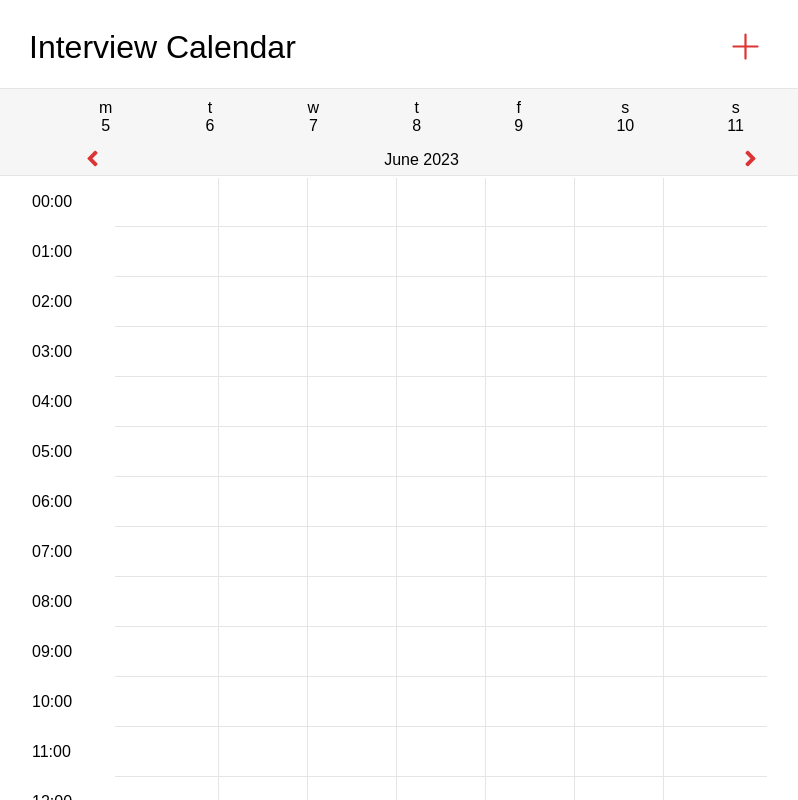
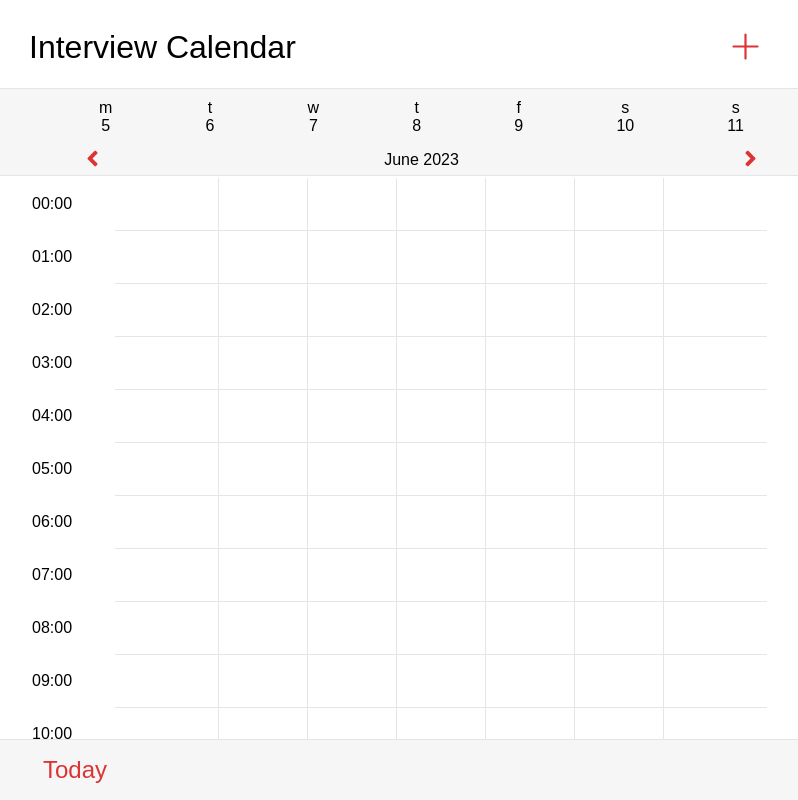
Before and after one commit to Cobalt-A/react-calendar-prompt, a React (Create React App) app: page / in a window 1280 px wide. Shown: the top 800 px of the page, without its empty margins (241-1039 px from the left). Built offline with nearby package versions, Linux system fonts and the light colour scheme.

Commit message:
feat: add calendar events

```diff
--- /dev/null
+++ b/src/components/Calendar/CalendarBottomMenu/CalendarBottomMenu.tsx
@@ -0,0 +1,49 @@
+import React, { FC } from "react";
+import Container from "../../../ui/Container/Container";
+import Row from "../../../ui/Row/Row";
+import styled from "styled-components";
+import { useAppSelector, useAppDispatch } from "../../../hooks/redux";
+import { calendarSlice } from "../../../store/reducers/calendar";
+
+const StyledButton = styled.button`
+  color: #dc3434;
+  font-size: 24px;
+`;
+
+const StyledContent = styled.div`
+  position: fixed;
+  bottom: 0;
+  width: 100%;
+  background-color: #f6f6f6;
+  border-top: 1px solid #e5e5e5;
+  padding: 15px 0;
+`;
+
+const CalendarBottomMenu: FC = () => {
+  const { isShowDelete, events, focusEvent } = useAppSelector(
+    (state) => state.calendarReducer
+  );
+  const { setEvents, setShowDelete } = calendarSlice.actions;
+  const dispatch = useAppDispatch();
+
+  const deleteClickHandler = (): void => {
+    const filteredEvents = events.filter((eventId) => eventId !== focusEvent);
+    dispatch(setEvents(filteredEvents));
+    dispatch(setShowDelete(false));
+  };
+
+  return (
+    <StyledContent>
+      <Container>
+        <Row>
+          <StyledButton>Today</StyledButton>
+          {isShowDelete && (
+            <StyledButton onClick={deleteClickHandler}>Delete</StyledButton>
+          )}
+        </Row>
+      </Container>
+    </StyledContent>
+  );
+};
+
+export default CalendarBottomMenu;
--- a/src/components/Calendar/CalendarHeader/CalendarHeader.tsx
+++ b/src/components/Calendar/CalendarHeader/CalendarHeader.tsx
@@ -3,6 +3,8 @@ import Container from "../../../ui/Container/Container";
 import Row from "../../../ui/Row/Row";
 import styled from "styled-components";
 import { BsPlusLg } from "react-icons/bs";
+import { useAppSelector, useAppDispatch } from "../../../hooks/redux";
+import { calendarSlice } from "../../../store/reducers/calendar";
 
 const StyledButton = styled.button`
   background: none;
@@ -15,12 +17,19 @@ const StyledTitle = styled.h1`
 `;
 
 const CalendarHeader: FC = () => {
+  const { focusEvent, events } = useAppSelector((state) => state.calendarReducer);
+  const { setEvents } = calendarSlice.actions;
+  const dispatch = useAppDispatch();
+  const clickHandler = (): void => {
+    dispatch(setEvents([focusEvent, ...events]));
+  };
+
   return (
     <header>
       <Container>
         <Row>
           <StyledTitle>Interview Calendar</StyledTitle>
-          <StyledButton>
+          <StyledButton onClick={clickHandler}>
             <BsPlusLg size={35} color="#dc3434" />
           </StyledButton>
         </Row>
--- a/src/components/Calendar/CalendarTimeTable/CalendarTimeTable.tsx
+++ b/src/components/Calendar/CalendarTimeTable/CalendarTimeTable.tsx
@@ -2,7 +2,8 @@ import React, { FC } from "react";
 import Container from "../../../ui/Container/Container";
 import styled from "styled-components";
 import { useAppSelector } from "../../../hooks/redux";
-import { hours } from "../../../utils/dates/dates";
+import TableItem from "../../../ui/TableItem/TableItem";
+import { padTo2Digits } from "../../../utils/dates/dates";
 
 const StyledTable = styled.table`
   border-collapse: collapse;
@@ -14,17 +15,13 @@ const StyledTableRow = styled.tr`
   height: 50px;
 `;
 
-const StyledTD = styled.td`
-  border: 1px solid #e5e5e5;
-`;
-
 const StyledTimeTD = styled.td`
   width: 80px;
   border: 2px solid white;
 `;
 
 const CalendarTimeTable: FC = () => {
-  const { week } = useAppSelector((state) => state.calendarReducer);
+  const { week, hours } = useAppSelector((state) => state.calendarReducer);
 
   return (
     <Container>
@@ -32,9 +29,11 @@ const CalendarTimeTable: FC = () => {
         <tbody>
           {hours.map((hour) => (
             <StyledTableRow key={hour}>
-              <StyledTimeTD>{hour}</StyledTimeTD>
+              <StyledTimeTD>
+                {padTo2Digits(new Date(hour).getHours())}:00
+              </StyledTimeTD>
               {week.map((day, i) => (
-                <StyledTD key={i}></StyledTD>
+                <TableItem id={hour + i} key={hour + i} />
               ))}
             </StyledTableRow>
           ))}
--- a/src/pages/Calendar.tsx
+++ b/src/pages/Calendar.tsx
@@ -2,6 +2,7 @@ import React, { FC, Fragment } from "react";
 import CalendarHeader from "../components/Calendar/CalendarHeader/CalendarHeader";
 import CalendarWeeks from "../components/Calendar/CalendarWeeks/CalendarWeeks";
 import CalendarTimeTable from "../components/Calendar/CalendarTimeTable/CalendarTimeTable";
+import CalendarBottomMenu from "../components/Calendar/CalendarBottomMenu/CalendarBottomMenu";
 
 const Calendar: FC = () => {
   return (
@@ -9,6 +10,7 @@ const Calendar: FC = () => {
       <CalendarHeader />
       <CalendarWeeks />
       <CalendarTimeTable />
+      <CalendarBottomMenu />
     </Fragment>
   );
 };
--- a/src/store/reducers/calendar.ts
+++ b/src/store/reducers/calendar.ts
@@ -1,15 +1,23 @@
 import { PayloadAction, createSlice } from "@reduxjs/toolkit";
-import { getWeekByDate } from "../../utils/dates/dates";
+import { getWeekByDate, getHours } from "../../utils/dates/dates";
 import { IDay } from "../../types/IDay";
 
 interface CalendarState {
   week: IDay[];
   date: number;
+  hours: number[];
+  focusEvent: number;
+  events: number[];
+  isShowDelete: boolean;
 }
 
 const initialState: CalendarState = {
   week: getWeekByDate(new Date()),
   date: new Date().getTime(),
+  hours: getHours(new Date()),
+  focusEvent: 0,
+  events: [],
+  isShowDelete: false,
 };
 
 export const calendarSlice = createSlice({
@@ -19,6 +27,16 @@ export const calendarSlice = createSlice({
     setDate: (state, action: PayloadAction<number>) => {
       state.date = action.payload;
       state.week = getWeekByDate(new Date(action.payload));
+      state.hours = getHours(new Date(action.payload));
+    },
+    setEvents: (state, action: PayloadAction<number[]>) => {
+      state.events = action.payload;
+    },
+    setFocusEvent: (state, action: PayloadAction<number>) => {
+      state.focusEvent = action.payload;
+    },
+    setShowDelete: (state, action: PayloadAction<boolean>) => {
+      state.isShowDelete = action.payload;
     },
   },
 });
--- a/src/ui/TableItem/TableItem.tsx
+++ b/src/ui/TableItem/TableItem.tsx
@@ -1,14 +1,56 @@
-import React, { FC } from "react";
+import React, { FC, MouseEvent } from "react";
 import styled from "styled-components";
+import { useAppSelector, useAppDispatch } from "../../hooks/redux";
+import { calendarSlice } from "../../store/reducers/calendar";
 
-const StyledItem = styled.div`
-  width: 100%;
-  height: 100%;
-  background: #fff;
+const StyledTD = styled.td`
+  border: 1px solid #e5e5e5;
+  width: inherit;
+  height: inherit;
 `;
 
-const TableItem: FC = () => {
-  return <StyledItem color="#ebebfe"></StyledItem>;
+interface StyledItemProps {
+  isActive: boolean;
+}
+
+const StyledItem = styled.div<StyledItemProps>`
+  background-color: ${(props) => (props.isActive ? `#ebebfe` : `#fff`)};
+  height: 100%;
+  transition: 0.3s;
+  cursor: pointer;
+  &:hover {
+    background-color: ${(props) => (props.isActive ? `#ebebfe` : `#ebebfe84`)};
+  }
+  &:focus {
+    background-color: ${(props) => (props.isActive ? `#ebebfe` : `#ebebfe84`)};
+  }
+`;
+
+interface TableItemProps {
+  id: number;
+}
+
+const TableItem: FC<TableItemProps> = ({ id }) => {
+  const dispatch = useAppDispatch();
+  const { setFocusEvent, setShowDelete } = calendarSlice.actions;
+  const { events } = useAppSelector((state) => state.calendarReducer);
+  const isActive = events.find((event) => event === id) ? true : false;
+
+  const clickHandler = (event: MouseEvent<HTMLDivElement>): void => {
+    isActive ? dispatch(setShowDelete(true)) : dispatch(setShowDelete(false));
+    dispatch(setFocusEvent(Number(event.currentTarget.dataset.id)));
+  };
+
+  return (
+    <StyledTD>
+      <StyledItem
+        isActive={isActive}
+        onClick={clickHandler}
+        data-id={id}
+        tabIndex={0}
+      ></StyledItem>
+    </StyledTD>
+  );
 };
 
 export default TableItem;
--- a/src/utils/dates/dates.ts
+++ b/src/utils/dates/dates.ts
@@ -1,6 +1,6 @@
 import { IDay } from "../../types/IDay";
 
-export const getWeekByDate = (date = new Date()): IDay[] => {
+export const getWeekByDate = (date: Date): IDay[] => {
   return Array(7)
   .fill(new Date(date))
   .map((el, idx) => {
@@ -12,32 +12,19 @@ export const getWeekByDate = (date = new Date()): IDay[] => {
   });
 };
 
-export const hours = [
-  "00:00",
-  "01:00",
-  "02:00",
-  "03:00",
-  "04:00",
-  "05:00",
-  "06:00",
-  "07:00",
-  "08:00",
-  "09:00",
-  "10:00",
-  "11:00",
-  "12:00",
-  "13:00",
-  "14:00",
-  "15:00",
-  "16:00",
-  "17:00",
-  "18:00",
-  "19:00",
-  "20:00",
-  "21:00",
-  "22:00",
-  "23:00",
-];
+export const getHours = (date: Date): number[] => {
+  date.setMinutes(0);
+  date.setHours(0);
+  return Array(24)
+  .fill(new Date(date))
+  .map((el: Date, idx) => {
+    return new Date(el.getTime()).setHours(idx);
+  });
+};
+
+export const padTo2Digits = (num: number) => {
+  return num.toString().padStart(2, "0");
+};
 
 export const weekNames = ["m", "t", "w", "t", "f", "s", "s"];
 
```
